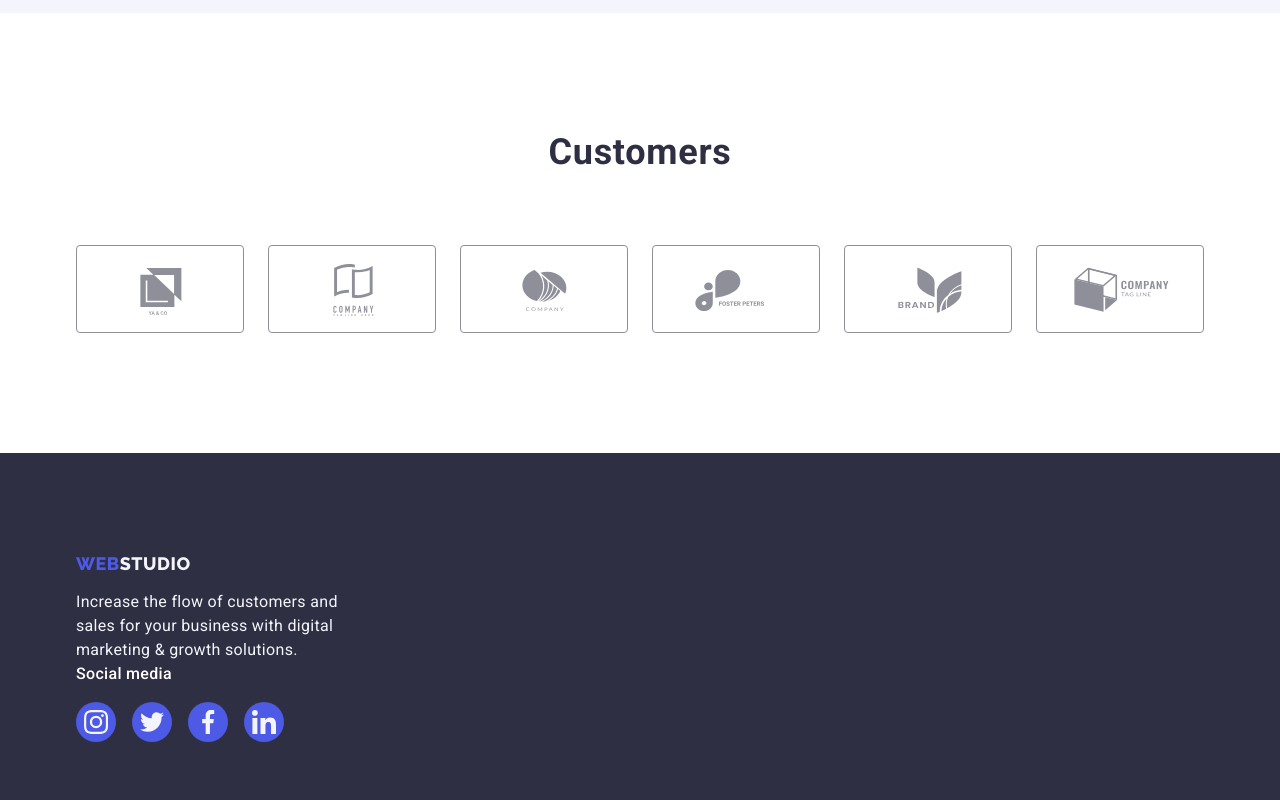
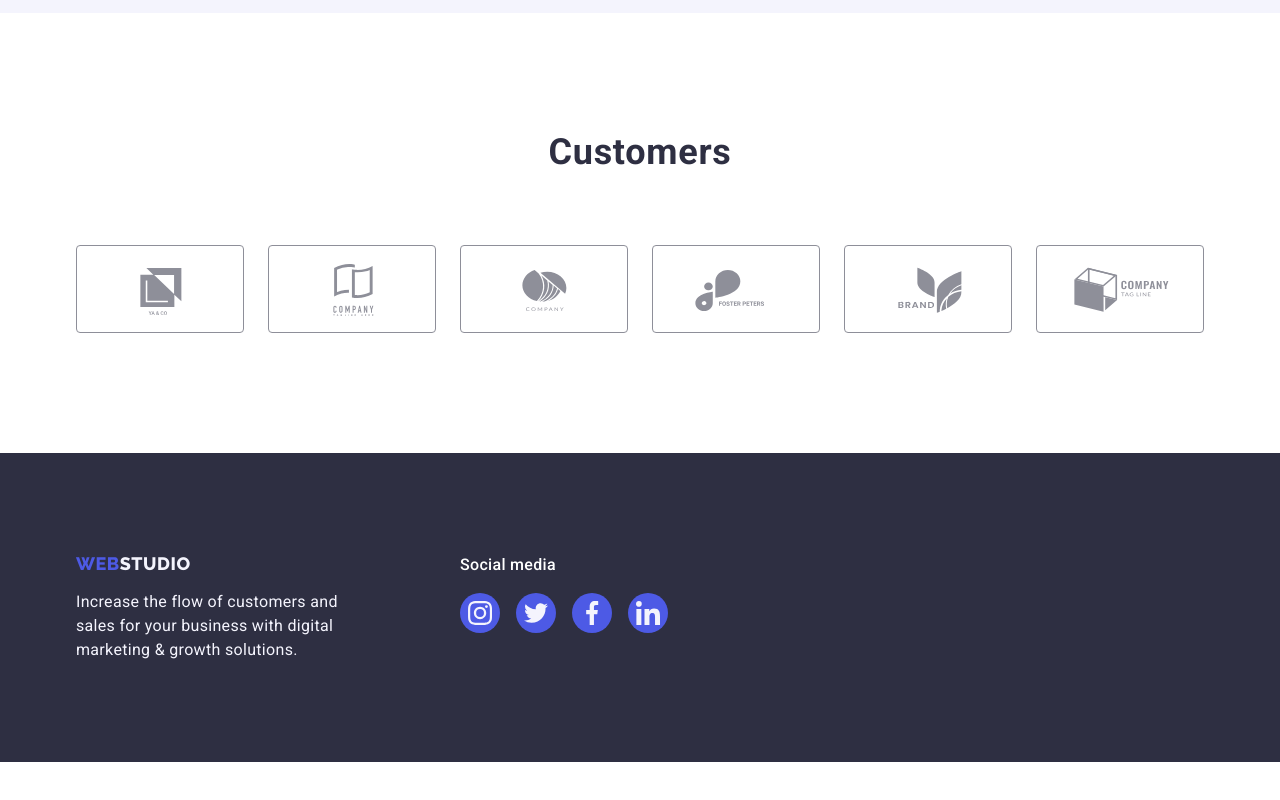
Before and after one commit to flegma7770/homework-04, a plain HTML site: page index.html in a window 1280 px wide. Shown: the part 2460-3260 px from the top of the page. After the commit the page ends 3222 px from the top, so only its background shows below. Drawn offline with nearby package versions, Linux system fonts and the light colour scheme.

Commit message:
Update styles.css

```diff
--- a/css/styles.css
+++ b/css/styles.css
@@ -471,10 +471,6 @@ img {
     border-color: var(--hov-foc-cl);
     color: var(--hov-foc-cl);
 }
-/* .clients-link:hover .clients-icon {
-    fill: currentColor;
-    /* color: var(--hov-foc-cl); */
- */
 
 /**
   |============================
@@ -482,7 +478,7 @@ img {
   |============================
 */
 
-.container-footer {
+.container-footer.container {
     display: flex;
     align-items: baseline;
 }
@@ -516,10 +512,8 @@ img {
     margin-right: 0;
 }
 .footer-social {
-    /* width: 208px;
-    height: 80px; */
     flex-shrink: 0;
-    /* margin-left: 120px; */
+
 }
 .social-text {
     color: var(--bg-white);
@@ -584,6 +578,7 @@ img {
 }
 .portfolio-link {
     transition: color 250ms cubic-bezier(0.4, 0, 0.2, 1), background-color 250ms cubic-bezier(0.4, 0, 0.2, 1), border-color 250ms cubic-bezier(0.4, 0, 0.2, 1), box-shadow 250ms cubic-bezier(0.4, 0, 0.2, 1);
+    display: block;
 }
 .portfolio-link:hover,
 .portfolio-link:focus {
```
